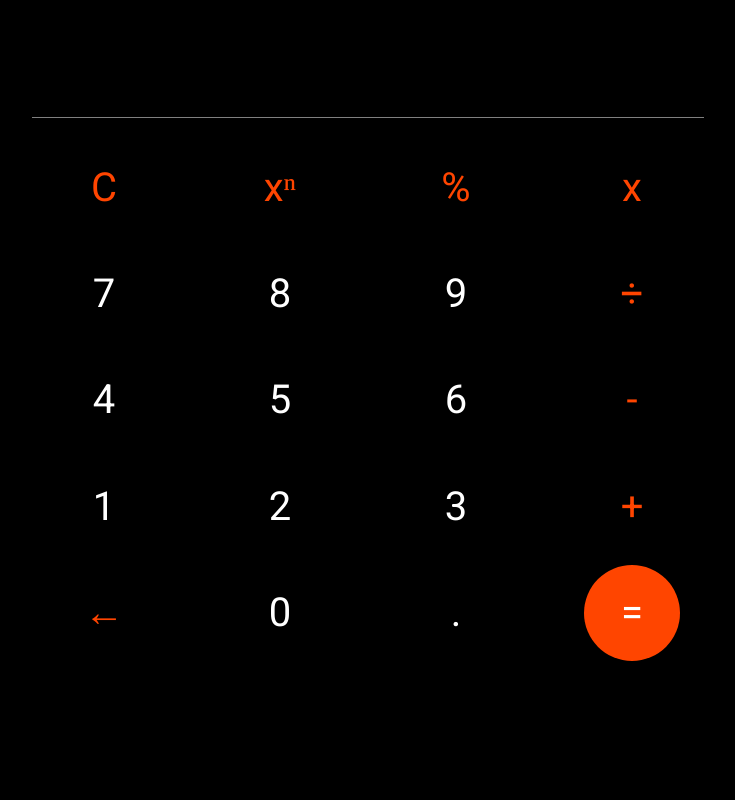
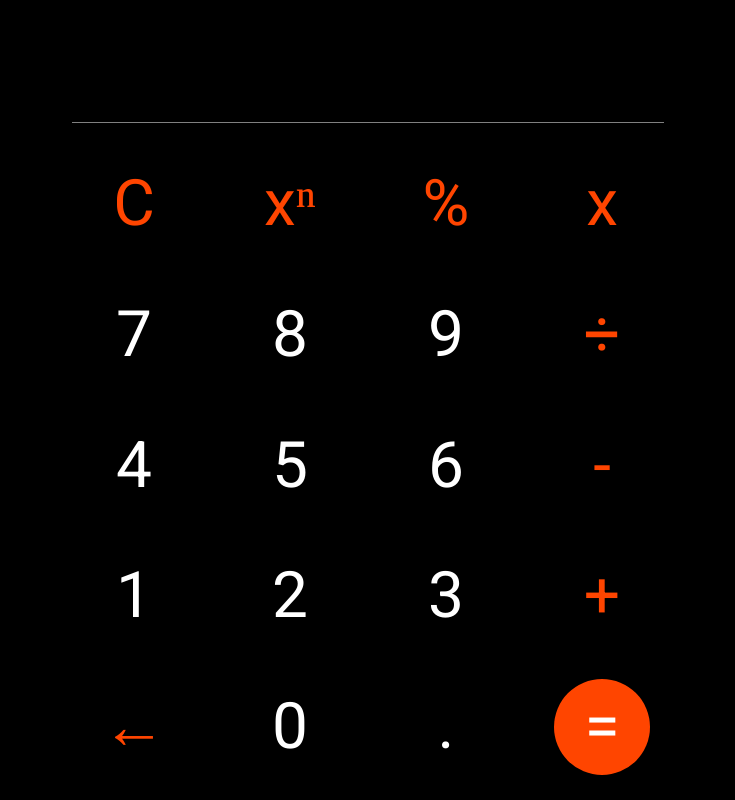
Before and after one commit to MMinoglio/calculator, a plain HTML site: page index.html in a window 1280 px wide. Shown: the whole page, without its empty margins (272-1007 px from the left). Drawn offline with Linux system fonts and the light colour scheme.

Commit message:
ajustes css

```diff
--- a/style.css
+++ b/style.css
@@ -19,12 +19,11 @@ body {
 }
 
 #calculator {
-  height: 95vmin;
-  min-height: 80vh;
-  width: 90vmin;
+  height: 100vh;
+  width: 80vmin;
   display: grid;
   grid-template-columns: repeat(4, 1fr);
-  grid-template-rows: repeat(7, 1fr);
+  grid-template-rows: repeat(6, 1fr);
   padding: 1vmin;
 }
 
@@ -50,7 +49,7 @@ button {
   background-color: black;
   border: none;
   color: orangered;
-  font-size: 5vmin;
+  font-size: 8vmin;
   height: 12vmin;
   width: 12vmin;
   transition-duration: 0.1s;
```
